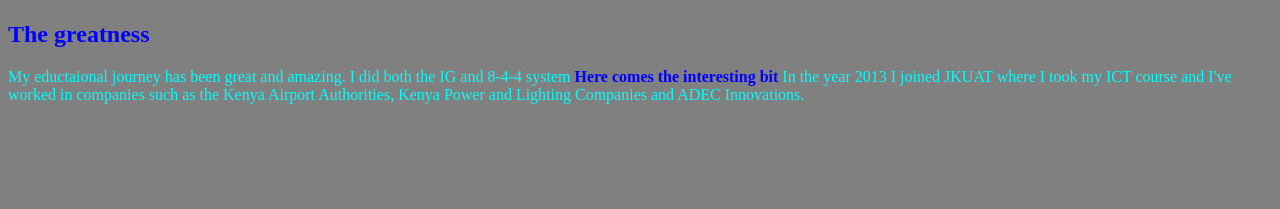
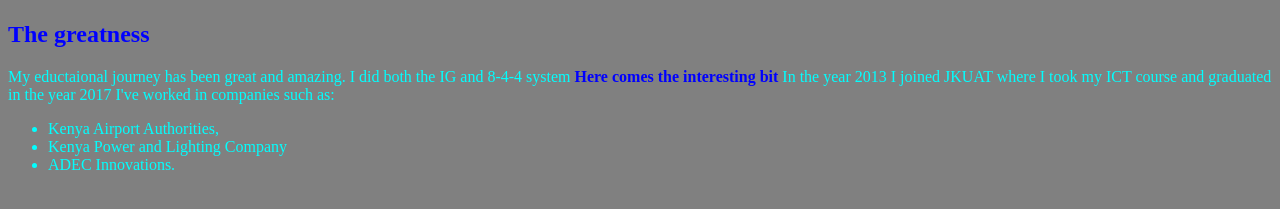
Before and after one commit to Kariuki62/first-week-project, a plain HTML site: page first.html in a window 1280 px wide. Shown: the part 407-616 px from the top of the page. Drawn offline with Linux system fonts and the light colour scheme.

Commit message:
Add initial list page structure

```diff
--- a/first.html
+++ b/first.html
@@ -10,13 +10,18 @@
   <img src="images/Kiki1.jpg" alt="I am the greatest">
   <div class="Aboutme">
     <h2>The greatness</h2>
-    <p> My eductaional journey has been great and amazing. I did both the IG and 8-4-4 system
-      <strong> Here comes the interesting bit </strong>
-       In the year 2013 I joined JKUAT where I took my ICT course and
-       I've worked in companies such as the Kenya Airport Authorities,
-       Kenya Power and Lighting Companies and ADEC Innovations.
+    <p>
+    My eductaional journey has been great and amazing.
+    I did both the IG and 8-4-4 system
+    <strong> Here comes the interesting bit </strong>
+     In the year 2013 I joined JKUAT where I took my ICT course and graduated in the year 2017
+     I've worked in companies such as:
+       <ul>
+         <li>Kenya Airport Authorities,</li>
+         <li> Kenya Power and Lighting Company</li>
+         <li>ADEC Innovations.</li>
+       </ul>
     </p>
-
   </div>
   </body>
 </html>
```
